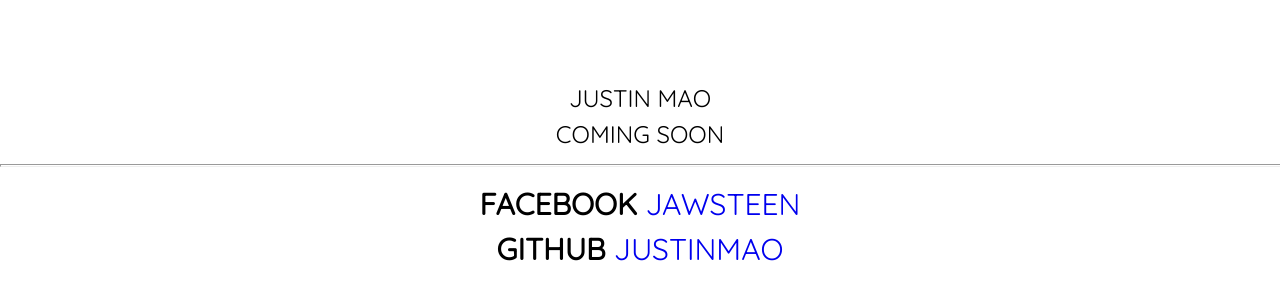
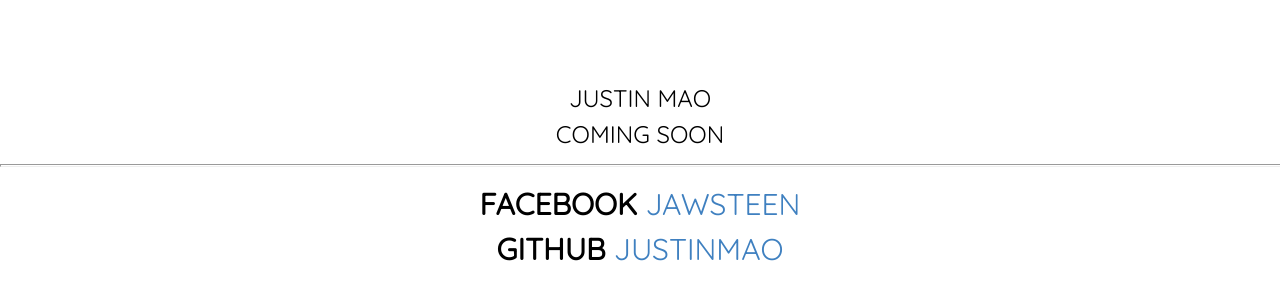
Before and after one commit to justinmao/justinmao.github.io, a plain HTML site: page index.html in a window 1280 px wide. Shown: the part 332-632 px from the top of the page. Drawn offline with Linux system fonts and the light colour scheme.

Commit message:
changed hyperlink font color

```diff
--- a/main.css
+++ b/main.css
@@ -5,6 +5,7 @@
 
 a {
 	text-decoration: none;
+	color: #3f80c0;
 }
 
 hr {
```
